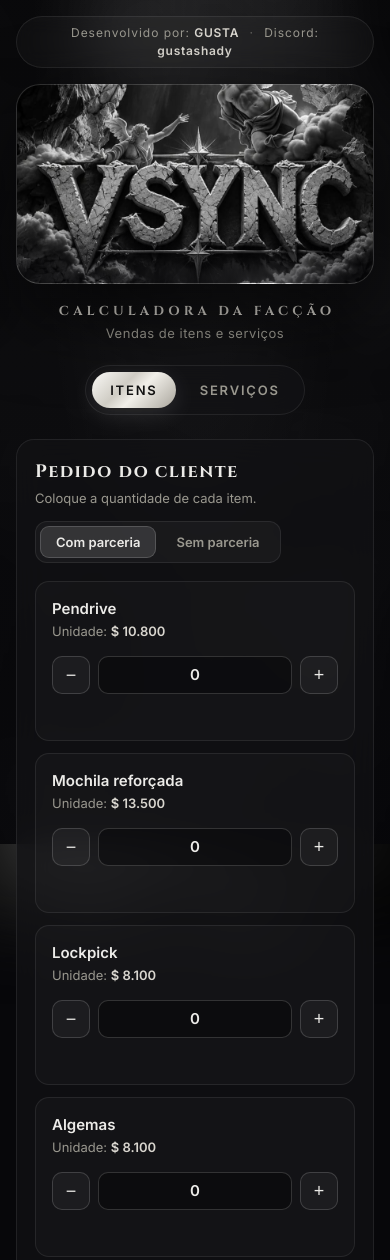
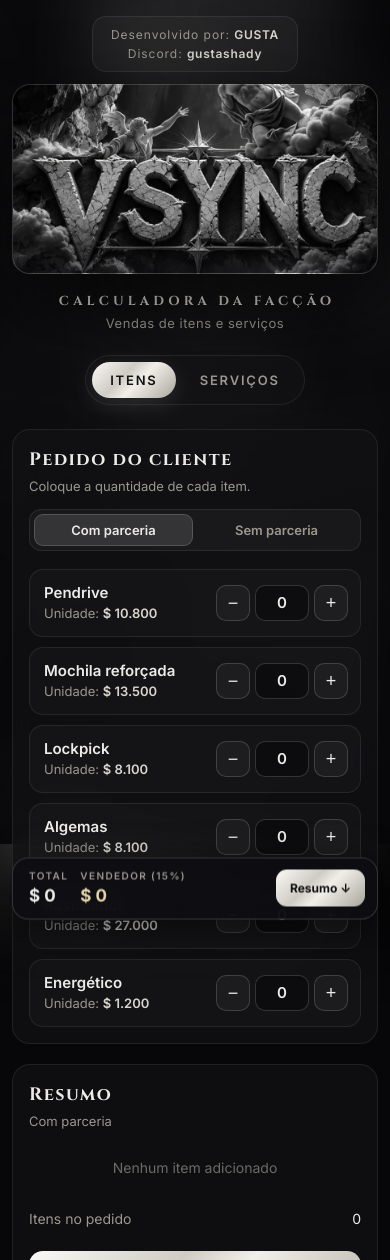
Before and after one commit to gustmed0/calculadora-vsync, a plain HTML site: page index.html in a window 390 px wide. Shown: the top 1260 px of the page. Drawn offline with Linux system fonts and the light colour scheme.

Commit message:
Melhora o layout no celular e barra fixa do total

```diff
--- a/index.html
+++ b/index.html
@@ -125,7 +125,8 @@ body::after{
 }
 .sub{color:var(--muted);font-size:13px;margin:0 0 18px}
 .grid{display:grid;grid-template-columns:1fr 380px;gap:20px;align-items:start}
-@media (max-width:900px){.grid{grid-template-columns:1fr}}
+.grid>*{min-width:0}
+@media (max-width:900px){.grid{grid-template-columns:minmax(0,1fr)}}
 
 /* chave com/sem parceria */
 .switch{
@@ -216,7 +217,7 @@ label.f{display:block;font-size:12px;color:var(--muted);letter-spacing:.12em;tex
 }
 .money span{color:var(--muted);font-weight:600;font-size:20px}
 .money input{
-  flex:1;min-width:0;border:0;background:transparent;color:var(--text);
+  flex:1;min-width:0;width:100%;border:0;background:transparent;color:var(--text);
   font:700 26px Inter;padding:14px 10px;
 }
 .money:focus-within{border-color:rgba(255,255,255,.5)}
@@ -255,9 +256,68 @@ footer .credit{margin-top:14px}
 }
 .toast.on{opacity:1;transform:translate(-50%,0)}
 
+.credit .nw{white-space:nowrap}
+
+/* barra fixa do total (só celular) */
+.mbar{display:none}
+@media (max-width:900px){
+  .mbar{
+    position:fixed;left:12px;right:12px;bottom:12px;z-index:9;
+    display:flex;align-items:center;gap:12px;padding:10px 12px 10px 16px;
+    border-radius:16px;border:1px solid var(--line-strong);
+    background:rgba(14,14,18,.92);backdrop-filter:blur(16px);
+    box-shadow:0 12px 40px rgba(0,0,0,.6);
+    transform:translateY(140%);transition:transform .3s ease;
+  }
+  .mbar.on{transform:none}
+  .mbar>div{min-width:0}
+  .mbar small{white-space:nowrap;display:block;font-size:10px;letter-spacing:.14em;text-transform:uppercase;color:var(--muted);font-weight:600}
+  .mbar strong{display:block;font-size:17px;white-space:nowrap}
+  .mbar .mv strong{color:var(--gold)}
+  .mbar button{
+    margin-left:auto;flex:none;appearance:none;border:0;cursor:pointer;
+    background:var(--marble);color:#111;font:700 12px Inter;padding:11px 14px;border-radius:11px;
+  }
+  body.has-mbar .wrap{padding-bottom:110px}
+}
+@media (max-width:380px){
+  .mbar{gap:10px;padding:10px 10px 10px 14px}
+  .mbar>div{flex:1 1 0}
+  .mbar strong{font-size:15px}
+  .mbar small{letter-spacing:.05em}
+  .mbar button{padding:11px 14px;font-size:15px}
+  .mbar button .t{display:none}
+  .pill small{letter-spacing:.06em}
+}
+
 @media (max-width:600px){
-  .hero{height:200px;margin-top:16px}
-  .card{padding:18px}
+  .wrap{padding-left:12px;padding-right:12px}
+  .hero{height:190px;margin-top:12px;border-radius:18px}
+  .credit .sep{display:none}
+  .credit .nw{display:block}
+  .credit{padding:8px 18px;border-radius:14px;line-height:1.6}
+  .toolbar .switch{width:100%}
+  .toolbar .switch button,.svc-tabs button{flex:1}
+  .svc-tabs{flex-direction:column}
+  #svcParceria .switch{width:100%}
+  #svcParceria .switch button{flex:1}
+  .items{grid-template-columns:1fr;gap:10px}
+  .item{
+    display:grid;grid-template-columns:1fr 132px;align-items:center;column-gap:10px;padding:12px 12px 12px 14px;
+  }
+  .item .pr{margin:0}
+  .item .qty{grid-column:2;grid-row:1 / span 2;gap:5px}
+  .item .qty button{width:34px;height:36px}
+  .item .qty input{height:36px}
+  .item .lt{grid-column:1 / -1;margin-top:0}
+  .item .lt:empty{display:none}
+  .item.has .lt{margin-top:8px}
+  .split{grid-template-columns:1fr 1fr;gap:8px}
+  .pill{padding:12px}
+  .pill strong{font-size:17px}
+  .actions{flex-direction:column}
+  .money input{font-size:22px}
+  .card{padding:16px}
   .tab{padding:10px 18px}
   .total strong{font-size:26px}
 }
@@ -266,7 +326,7 @@ footer .credit{margin-top:14px}
 <body>
 <div class="wrap">
 
-  <div class="credit top">Desenvolvido por: <b>GUSTA</b> <span class="sep">·</span> Discord: <b>gustashady</b></div>
+  <div class="credit top"><span class="nw">Desenvolvido por: <b>GUSTA</b></span><span class="sep">·</span><span class="nw">Discord: <b>gustashady</b></span></div>
 
   <header class="hero" role="img" aria-label="VSYNC"></header>
   <div class="hero-text">
@@ -377,8 +437,14 @@ footer .credit{margin-top:14px}
 
   <footer>
     <div><b>VSYNC</b> · comissão de <span class="pc"></span>% para quem vendeu</div>
-    <div class="credit">Desenvolvido por: <b>GUSTA</b> <span class="sep">·</span> Discord: <b>gustashady</b></div>
+    <div class="credit"><span class="nw">Desenvolvido por: <b>GUSTA</b></span><span class="sep">·</span><span class="nw">Discord: <b>gustashady</b></span></div>
   </footer>
+</div>
+
+<div class="mbar" id="mbar">
+  <div><small>Total</small><strong id="mTotal">$ 0</strong></div>
+  <div class="mv"><small>Vendedor (<span class="pc"></span>%)</small><strong id="mVend">$ 0</strong></div>
+  <button id="mVer" aria-label="Ver resumo"><span class="t">Resumo </span>↓</button>
 </div>
 
 <div class="toast" id="toast">Copiado!</div>
@@ -472,8 +538,26 @@ footer .credit{margin-top:14px}
     $("#total").textContent = money(total);
     $("#vendedor").textContent = money(vend);
     $("#faccao").textContent = money(total - vend);
+    $("#mTotal").textContent = money(total);
+    $("#mVend").textContent = money(vend);
     calcItens.last = { linhas, total, vend };
+    atualizaBarra();
   }
+
+  /* barra do total no celular: aparece com itens, some quando o resumo está na tela */
+  let resumoVisivel = false;
+  function atualizaBarra(){
+    const naAbaItens = $("#view-itens").classList.contains("on");
+    const on = naAbaItens && calcItens.last && calcItens.last.total > 0 && !resumoVisivel;
+    $("#mbar").classList.toggle("on", !!on);
+    document.body.classList.toggle("has-mbar", !!on);
+  }
+  if ("IntersectionObserver" in window) {
+    new IntersectionObserver(es => { resumoVisivel = es[0].isIntersecting; atualizaBarra(); })
+      .observe(document.querySelector("#view-itens .summary"));
+  }
+  $("#mVer").onclick = () => document.querySelector("#view-itens .summary").scrollIntoView({behavior:"smooth", block:"start"});
+  document.querySelectorAll(".tab").forEach(b => b.addEventListener("click", () => setTimeout(atualizaBarra)));
 
   $("#limpar").onclick = () => {
     qtd.fill(0); box.querySelectorAll("input").forEach(i => i.value = 0); calcItens();
```
